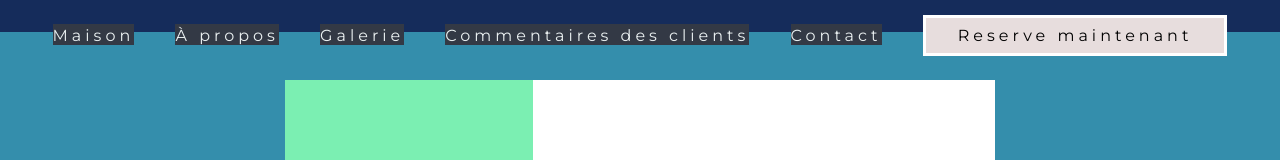
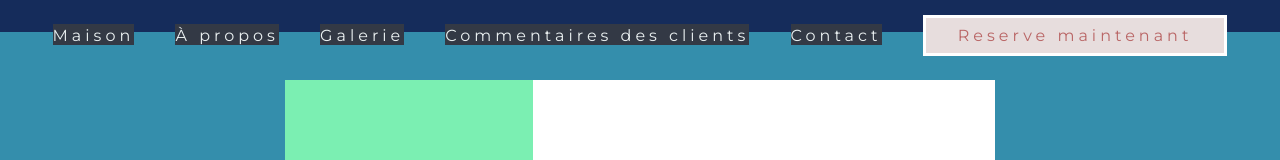
Before and after one commit to Fritzdelacruz/mp2hotel1, a plain HTML site: page book-modal.html in a window 1280 px wide. In both pictures the pointer is over the element "Reserve maintenant". Shown: the top 160 px of the page. Drawn offline with nearby package versions, Linux system fonts and the light colour scheme.

Commit message:
Update book-modal.css

```diff
--- a/book-modal.css
+++ b/book-modal.css
@@ -55,7 +55,7 @@
 
 #book:hover{
 	background: #e7dddd;
-	color: #000;
+	color: #b96565;
 }
 
 #home:hover, #contact:hover, #about:hover, #gallery:hover, #review:hover{
```
